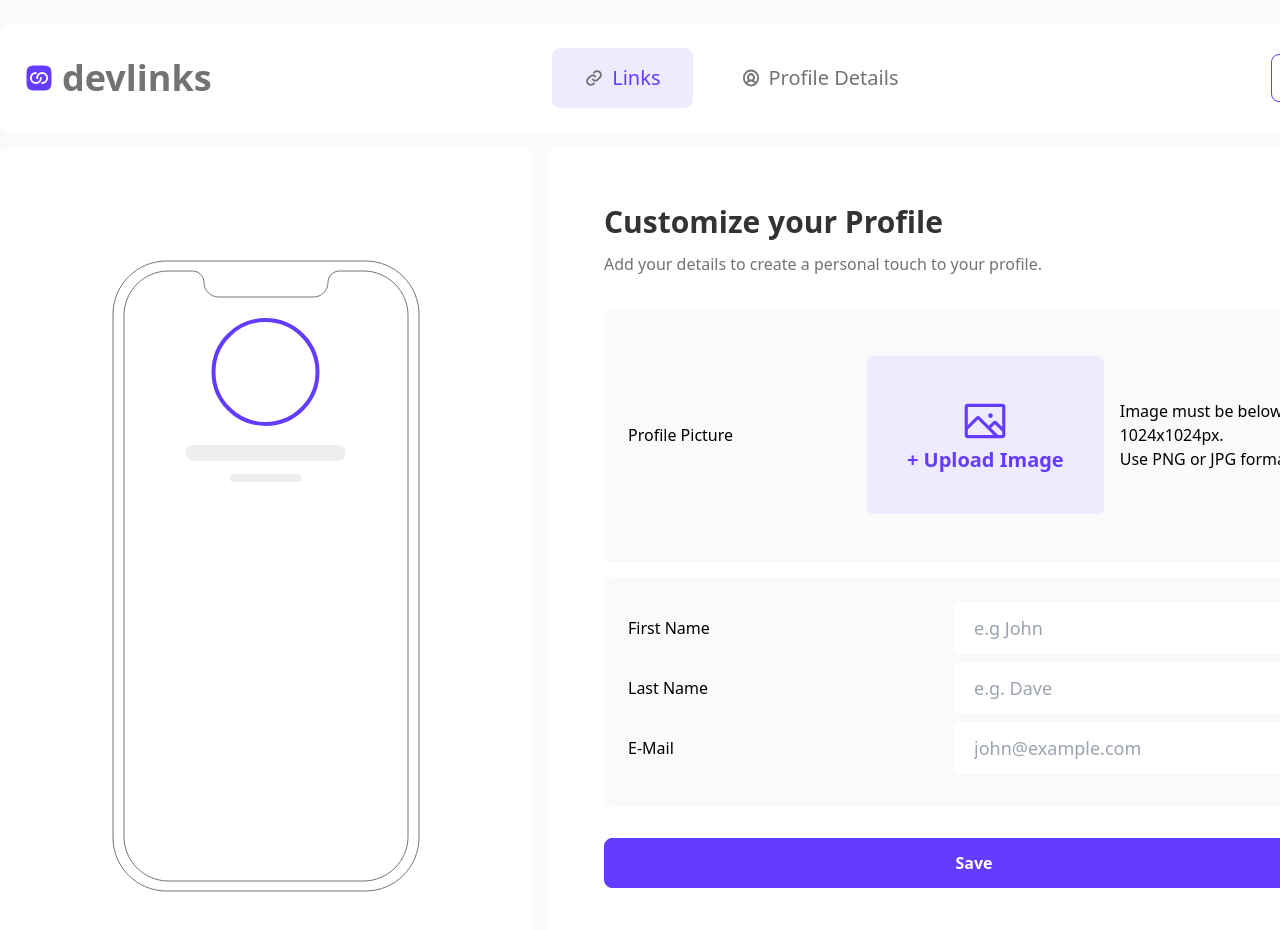
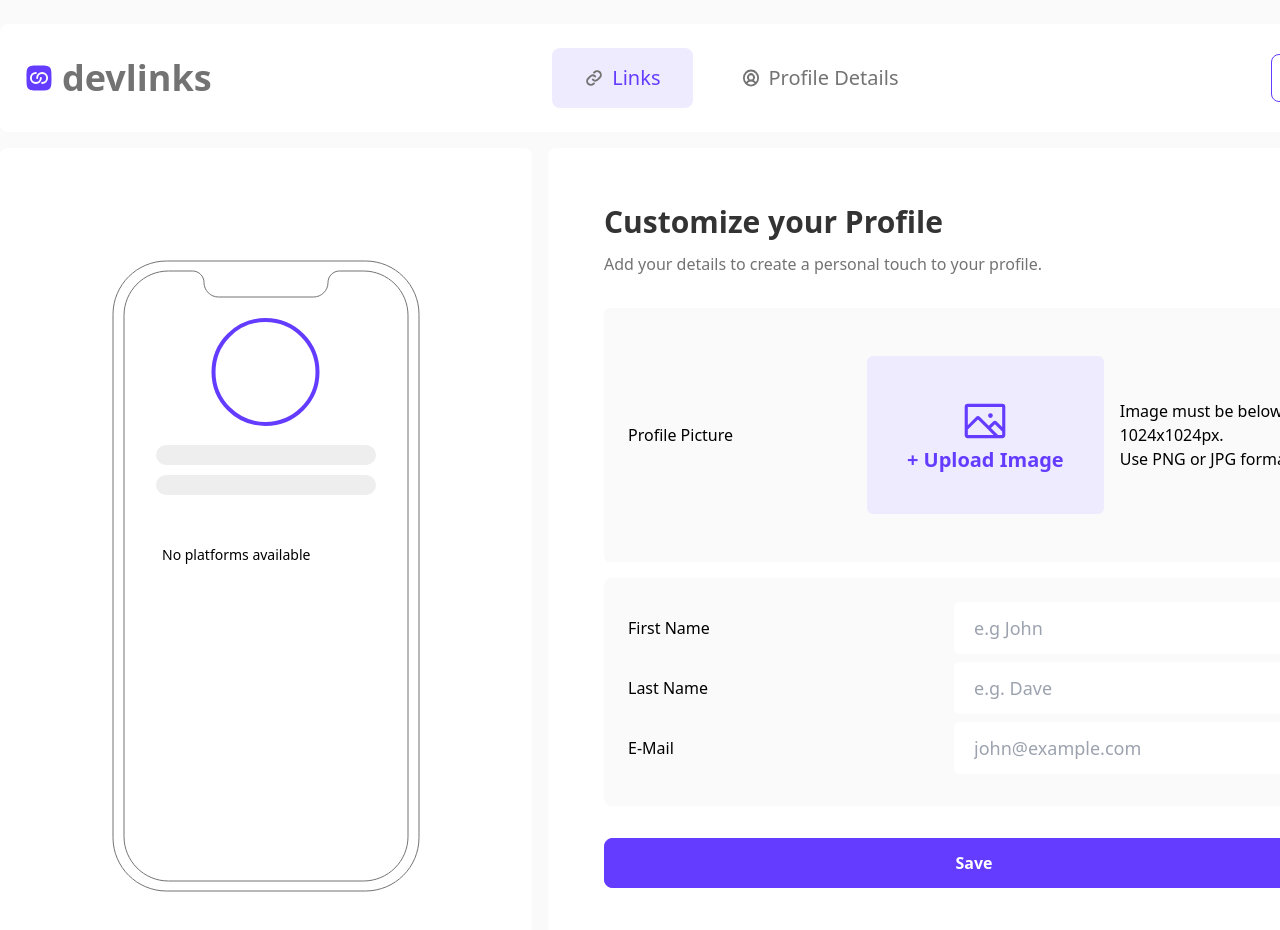
Before and after one commit to Navi003/dev-links, a Next.js app: page /profile in a window 1280 px wide. Shown: the top 930 px of the page. Built offline with nearby package versions, Linux system fonts and the light colour scheme.

Commit message:
added Platffrom and user to Layout.

```diff
--- a/app/_components/Phone.jsx
+++ b/app/_components/Phone.jsx
@@ -1,12 +1,28 @@
 "use client";
+import Image from "next/image";
 import { useLinks } from "./useLinkContext"; // Assuming you're using context to get the links
+import twitter from "@/assets/images/icon-twitter.svg";
+import github from "@/assets/images/icon-github.svg"; // Import other logos as needed
+
+import gitlab from "@/assets/images/icon-gitlab.svg"; // Import other logos as needed
 
 export default function Phone() {
-  const { links, imageSrc } = useLinks(); // Get links and imageSrc from context or pass as props
+  const { links, imageSrc, user } = useLinks(); // Get links and imageSrc from context or pass as props
 
-  // Provide default values in case links array is not populated yet
-  const firstLink = links[0]?.link || "First Link Placeholder";
-  const secondLink = links[1]?.link || "Second Link Placeholder";
+  // A function to map platform names to their corresponding logo
+  const getPlatformLogo = (platform) => {
+    switch (platform) {
+      case "Twitter":
+        return twitter;
+      case "Github":
+        return github;
+      case "GithLab":
+        return gitlab;
+      // Add cases for other platforms, like Google, LinkedIn, YouTube
+      default:
+        return null; // If no logo is available
+    }
+  };
 
   return (
     <svg
@@ -49,33 +65,47 @@ export default function Phone() {
         />
       )}
 
-      {/* First Link - Dynamic */}
-      <rect width="160" height="16" x="73.5" y="185" fill="#EEE" rx="8" />
-      <text x="73.5" y="195" fontSize="10" fill="#000">
-        {/* {firstLink} */}
+      {/* User's full name (first name + last name) */}
+      <rect width="220" height="20" x="44" y="185" fill="#EEE" rx="10" />
+      <text
+        x="153.5" // Horizontally center text within the rect
+        y="199" // Adjust vertically (center within rect height)
+        fontSize="12"
+        fill="#000"
+        textAnchor="middle" // Center the text horizontally
+      >
+        {user.firstName} {user.lastName}
       </text>
 
-      {/* Second Link - Dynamic */}
-      <rect width="72" height="8" x="117.5" y="214" fill="#EEE" rx="4" />
-      <text x="117.5" y="220" fontSize="8" fill="#000">
-        {/* {secondLink} */}
+      {/* User's email */}
+      <rect width="220" height="20" x="44" y="215" fill="#EEE" rx="10" />
+      <text
+        x="153.5" // Horizontally center text within the rect
+        y="229" // Adjust vertically (center within rect height)
+        fontSize="10"
+        fill="#000"
+        textAnchor="middle" // Center the text horizontally
+      >
+        {user.email}
       </text>
 
       {/* Links rendered dynamically */}
-      {links.map((link, index) => {
+      {links && links.length > 0 ? (
+        links.map((link, index) => {
+          const logo = getPlatformLogo(link.platform);
+
+          // Skip rendering if no platform or logo is available
+          if (!link.platform || !logo) return null;
+
           let fill;
-
-        if (link.platform === "Google") {
-          fill = "#EA4335"; // Google (Red)
-        } else if (link.platform === "Github") {
+          if (link.platform === "Google") fill = "#EA4335"; // Google (Red)
+          else if (link.platform === "Github")
             fill = "#181717"; // Github (Black)
-        } else if (link.platform === "YouTube") {
+          else if (link.platform === "YouTube")
             fill = "#FF0000"; // YouTube (Red)
-        } else if (link.platform === "LinkedIn") {
+          else if (link.platform === "LinkedIn")
             fill = "#0077B5"; // LinkedIn (Blue)
-        } else if (link.platform === "Twitter") {
-          fill = "#1DA1F2"; // Twitter (Blue)
-        }
+          else if (link.platform === "Twitter") fill = "#1DA1F2"; // Twitter (Blue)
 
           return (
             <g key={index}>
@@ -88,18 +118,35 @@ export default function Phone() {
                 fill={fill}
                 rx="8"
               />
-            {/* Platform text */}
-            <text
-              x="50" // Adjust text position within the rectangle
-              y={305 + index * 64} // Adjust text y position dynamically
-              fontSize="12"
-              fill="#000"
+              {/* Platform logo and text */}
+              <foreignObject
+                x="50"
+                y={285 + index * 64}
+                width="200"
+                height="44"
               >
+                {/* Inline Flexbox for Logo and Text */}
+                <div className="flex items-center">
+                  <Image
+                    src={logo} // Get the correct logo for the platform
+                    alt={`${link.platform} logo`}
+                    width={24} // Adjust the logo size as needed
+                    height={24}
+                    style={{ marginRight: "8px" }} // Add some space between logo and text
+                  />
+                  <span className="text-xl font-semibold text-text-light">
                     {link.platform}
-            </text>
+                  </span>
+                </div>
+              </foreignObject>
             </g>
           );
-      })}
+        })
+      ) : (
+        <text x="50" y="300" fontSize="14" fill="#000">
+          No platforms available
+        </text> // Placeholder text if no links exist
+      )}
     </svg>
   );
 }
--- a/app/_components/UserProfileContainer.jsx
+++ b/app/_components/UserProfileContainer.jsx
@@ -9,7 +9,7 @@ import { useLinks } from "./useLinkContext";
 export default function UserProfileContainer() {
   // Create a reference for the hidden file input
   const fileInputRef = useRef(null);
-  const { imageSrc, setImageSrc } = useLinks();
+  const { imageSrc, setImageSrc, setUser, user } = useLinks();
 
   // Function to trigger the hidden file input click
   const handleImageClick = () => {
@@ -27,14 +27,20 @@ export default function UserProfileContainer() {
     }
   };
 
+  const handleChange = (e) => {
+    const { name, value } = e.target;
+    const updatedUser = { ...user, [name]: value };
+    setUser(updatedUser);
+  };
+
   return (
-    <div className="flex flex-col justify-between w-full bg-white rounded-lg p-14 gap-4">
+    <div className="flex flex-col justify-between w-full gap-4 bg-white rounded-lg p-14">
       <Heading text="Add your details to create a personal touch to your profile.">
         Customize your Profile
       </Heading>
-      <div className="bg-bg-light flex justify-between items-center rounded-md mt-4 p-6">
+      <div className="flex items-center justify-between p-6 mt-4 rounded-md bg-bg-light">
         <p>Profile Picture</p>
-        <div className="p-6 flex items-center">
+        <div className="flex items-center p-6">
           <input
             type="file"
             ref={fileInputRef}
@@ -42,7 +48,7 @@ export default function UserProfileContainer() {
             onChange={handleImageChange}
           />
 
-          <div className="bg-secondary rounded-md p-10 flex items-center justify-center flex-col">
+          <div className="flex flex-col items-center justify-center p-10 rounded-md bg-secondary">
             <Image
               src={uploadImage}
               height={50}
@@ -52,7 +58,7 @@ export default function UserProfileContainer() {
               onClick={handleImageClick} // Handle image click
             />
 
-            <span className="block font-bold text-primary text-xl">
+            <span className="block text-xl font-bold text-primary">
               + Upload Image
             </span>
           </div>
@@ -70,6 +76,7 @@ export default function UserProfileContainer() {
             placeholder="e.g John"
             name="firstName"
             className="flex-1 px-5 py-3 text-lg rounded-md "
+            onChange={handleChange}
           />
         </div>
         <div className="flex items-center justify-between mb-2">
@@ -78,7 +85,8 @@ export default function UserProfileContainer() {
             type="text"
             name="lastName"
             placeholder="e.g. Dave"
-            className="flex-1 px-5 py-3 text-lg rounded-md "
+            className="flex-1 px-5 py-3 text-lg rounded-md"
+            onChange={handleChange}
           />
         </div>
         <div className="flex items-center justify-between mb-2">
@@ -88,6 +96,7 @@ export default function UserProfileContainer() {
             name="email"
             placeholder="john@example.com"
             className="flex-1 px-5 py-3 text-lg rounded-md "
+            onChange={handleChange}
           />
         </div>
       </form>
--- a/app/_components/useLinkContext.js
+++ b/app/_components/useLinkContext.js
@@ -10,10 +10,24 @@ function LinksProvider({ children }) {
   });
   const [links, setLinks] = useState([]);
   const [imageSrc, setImageSrc] = useState(null);
+  const [user, setUser] = useState({
+    firstName: "",
+    lastName: "",
+    email: "",
+  });
 
   return (
     <LinksContext.Provider
-      value={{ url, setUrl, links, setLinks, imageSrc, setImageSrc }}
+      value={{
+        url,
+        setUrl,
+        links,
+        setLinks,
+        imageSrc,
+        setImageSrc,
+        user,
+        setUser,
+      }}
     >
       {children}
     </LinksContext.Provider>
```
Lines whose indentation alone changed are shown as unchanged.
